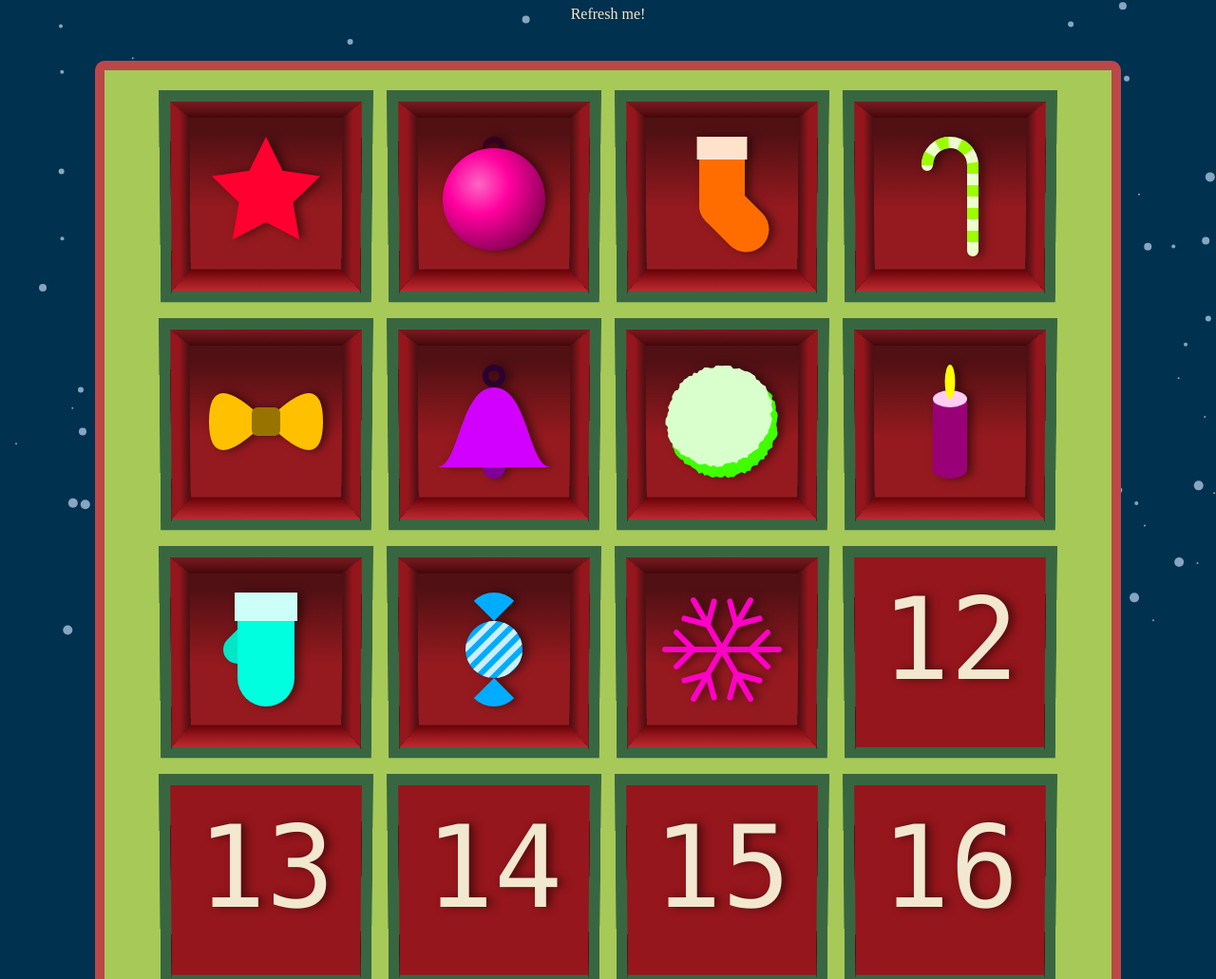
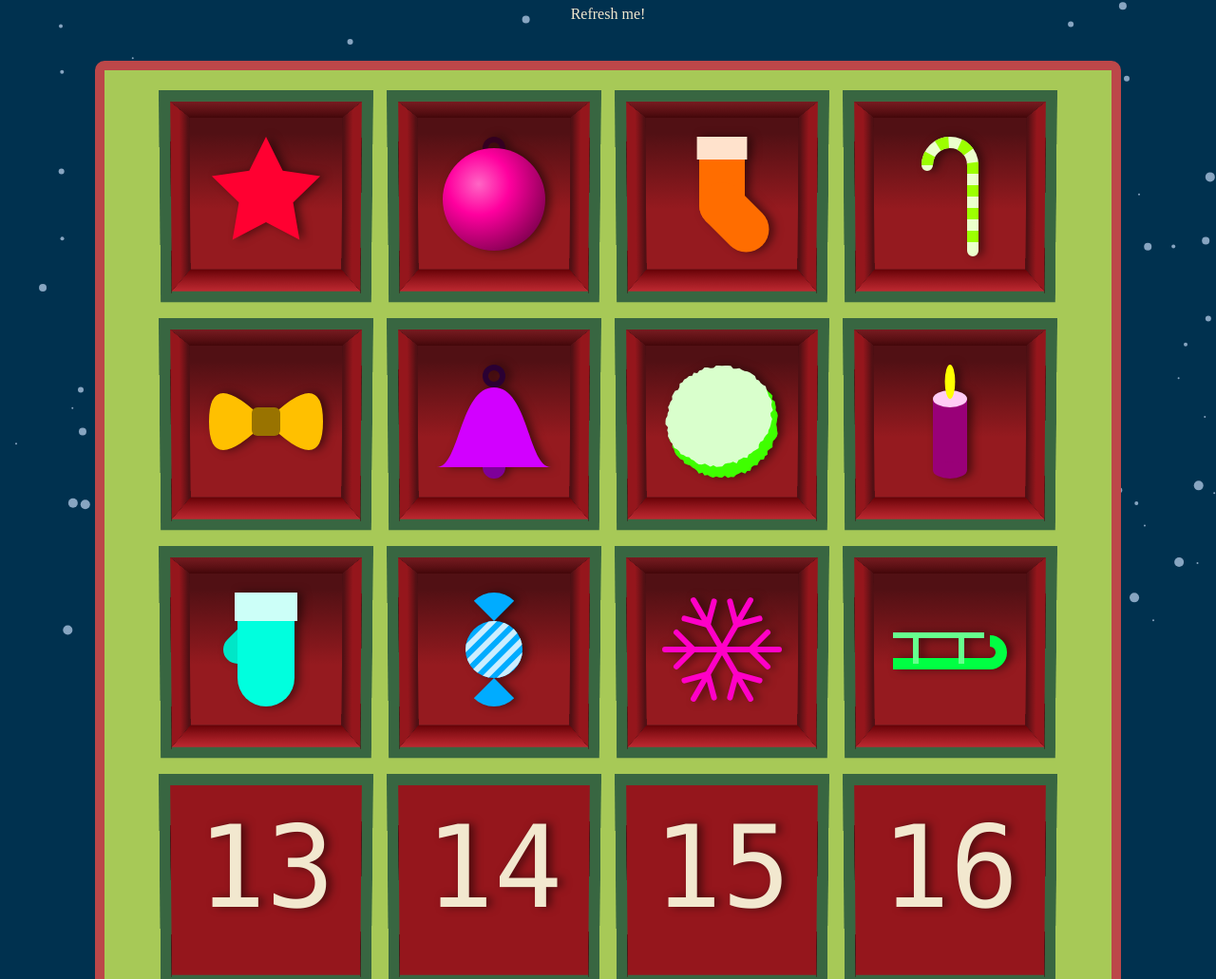
Before and after one commit to EgbertLudema/christmas_calendar, a plain HTML site: page index.html in a window 1280 px wide. Shown: the part 69-1100 px from the top of the page at 95% size. Drawn offline with Linux system fonts and the light colour scheme.

Commit message:
Added slegde
Followed the sledge tutorial

```diff
--- a/index.html
+++ b/index.html
@@ -25,6 +25,7 @@
       <script src="items/glove.js"></script>
       <script src="items/candy.js"></script>
       <script src="items/snowflake.js"></script>
+      <script src="items/sledge.js"></script>
       <script>
          const cellSize = 200;
 
@@ -40,6 +41,7 @@
          drawItemFunctions[9] = drawGlove;
          drawItemFunctions[10] = drawCandy;
          drawItemFunctions[11] = drawSnowFlake;
+         drawItemFunctions[12] = drawSledge;
 
          // Custom draw items
          for (let day = 1; day <= 24; day++) {
--- /dev/null
+++ b/items/sledge.js
@@ -0,0 +1,52 @@
+function drawSledge(ctx, x, y, size, hue) {
+    const left = x - size / 2;
+    const right = x + size / 2;
+
+    const height = size * 0.25;
+
+    const base = {
+       thickness: size * 0.1,
+       bottom: y + height / 2
+    };
+
+    const arc = {
+       radius: height * 0.4,
+       get x() { return right - this.radius - base.thickness / 2 },
+       get y() { return base.bottom - this.radius }
+    };
+
+    ctx.beginPath();
+    ctx.strokeStyle = color.normal(hue);
+    ctx.lineWidth = base.thickness;
+    ctx.arc(arc.x, arc.y, arc.radius, -Math.PI / 2, Math.PI / 2);
+    ctx.lineTo(left, base.bottom);
+    ctx.stroke();
+
+    const leg = {
+       bottom: base.bottom,
+       top: base.bottom - height,
+       thickness: base.thickness * 0.5
+    };
+    const leftLeg = {
+       ...leg,
+       x: left + size * 0.2
+    };
+    const rightLeg = {
+       ...leg,
+       x: left + size * 0.6
+    };
+
+    ctx.lineWidth = leg.thickness;
+    ctx.strokeStyle = color.light(hue);
+
+    draw.line(ctx, leftLeg.x, leftLeg.bottom, leftLeg.x, leftLeg.top);
+    draw.line(ctx, rightLeg.x, rightLeg.bottom, rightLeg.x, rightLeg.top);
+
+    const bench = {
+       y: leg.top,
+       left,
+       right: rightLeg.x + size * 0.2
+    };
+
+    draw.line(ctx, bench.left, bench.y, bench.right, bench.y);
+ }
```
